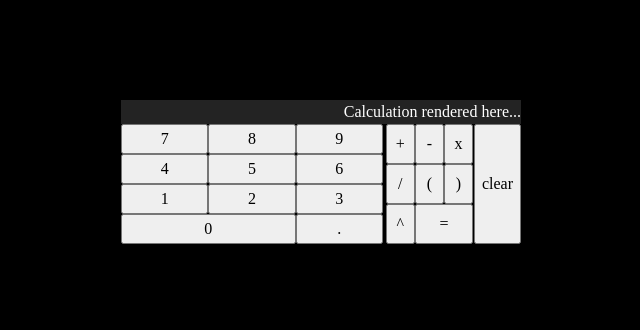
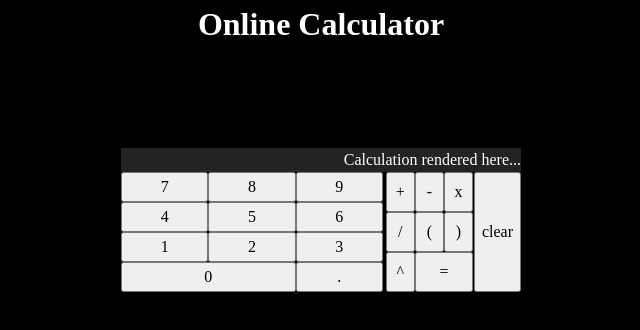
Before and after one commit to Padgey/project_calculator, a plain HTML site: page index.html in a window 1280 px wide. Shown: the whole page, without its empty margins (319-959 px from the left). Drawn offline with Linux system fonts and the light colour scheme.

Commit message:
minor visual changes

```diff
--- a/calculator.html
+++ b/index.html
@@ -7,6 +7,7 @@
     <script async="async" src="script.js"></script>
   </head>
   <body>
+    <h1>Online Calculator</h1>
     <div id="calculator">
       <div id="display">
         Calculation rendered here...
--- a/style.css
+++ b/style.css
@@ -3,6 +3,10 @@ body {
     background-color: black;
     color: white;
     text-align: right;
+}
+
+h1 {
+text-align: center;
 }
 
 #calculator {
```
